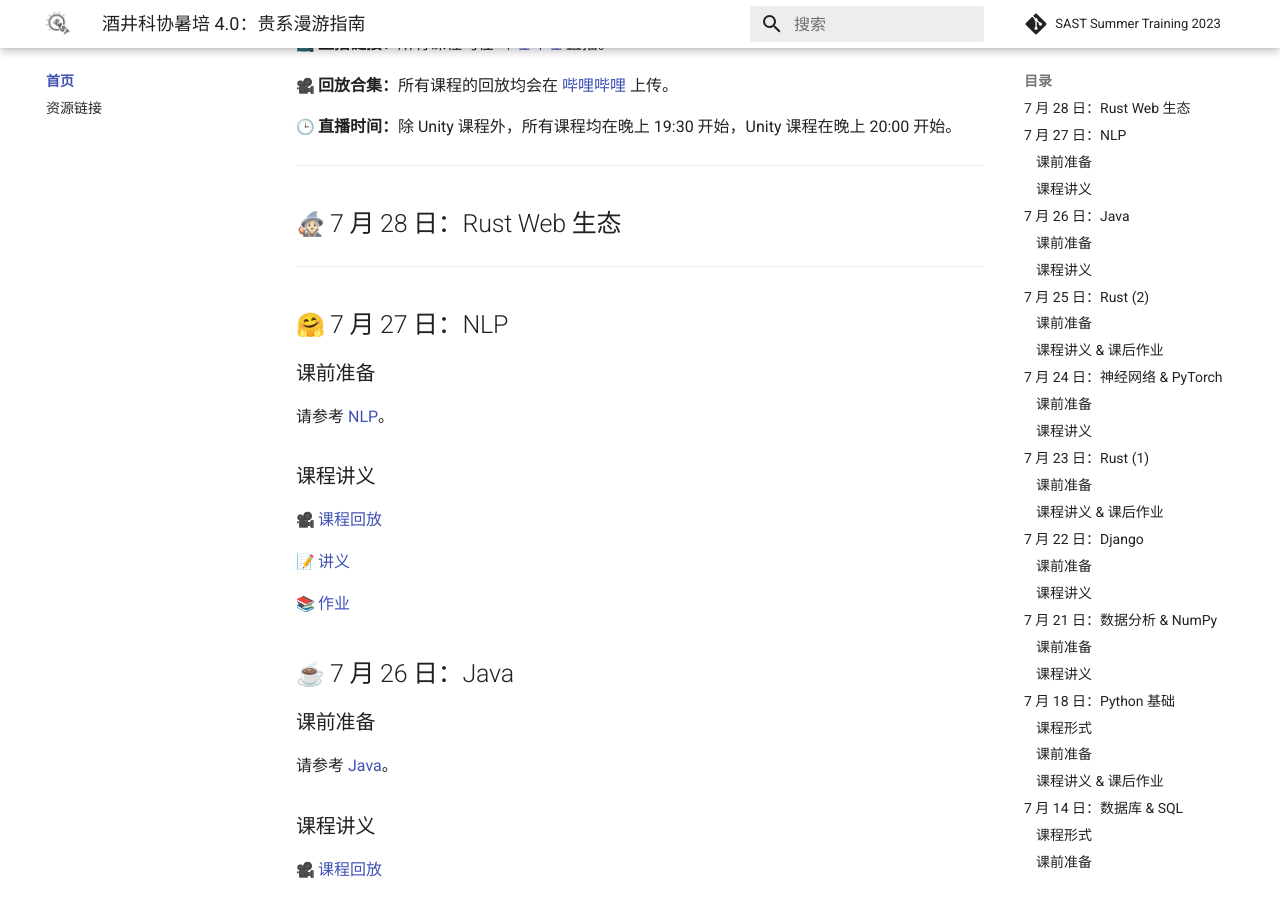
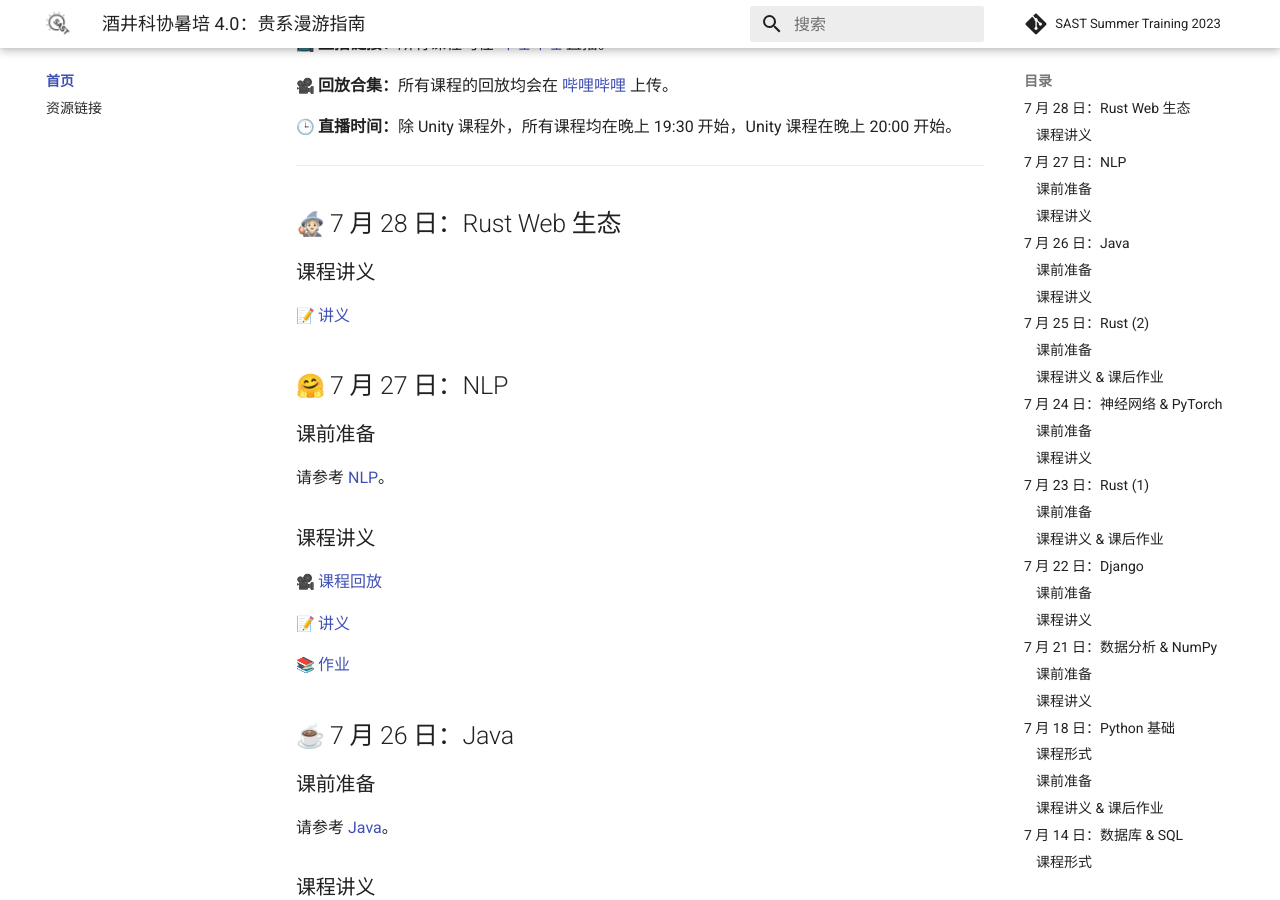
Before and after one commit to sast-summer-training-2023/sast-summer-training-2023.github.io, an MkDocs documentation site: the page built from docs/index.md, in a window 1280 px wide and 900 px high, scrolled down 348 px. Built offline with MkDocs 1.6.1 and Material for MkDocs 9.7.7, drawn with Linux system fonts in a browser that asks for light colours; emoji names are drawn with the system emoji font; comment, search, counter and statistics services are not loaded.

Commit message:
feat(rust-web): lecture notes link

```diff
--- a/docs/backend/index.md
+++ b/docs/backend/index.md
@@ -8,7 +8,9 @@
 
 ## :mage_light_skin_tone: 7 月 28 日：Rust Web 生态
 
----
+### 课程讲义
+
+:memo: [讲义](/backend/rust-web)
 
 ## :crab: 7 月 25 日：Rust (2)
 
--- a/docs/index.md
+++ b/docs/index.md
@@ -16,7 +16,9 @@
 
 ## :mage_light_skin_tone: 7 月 28 日：Rust Web 生态
 
----
+### 课程讲义
+
+:memo: [讲义](/backend/rust-web)
 
 ## :hugging: 7 月 27 日：NLP
 
```
